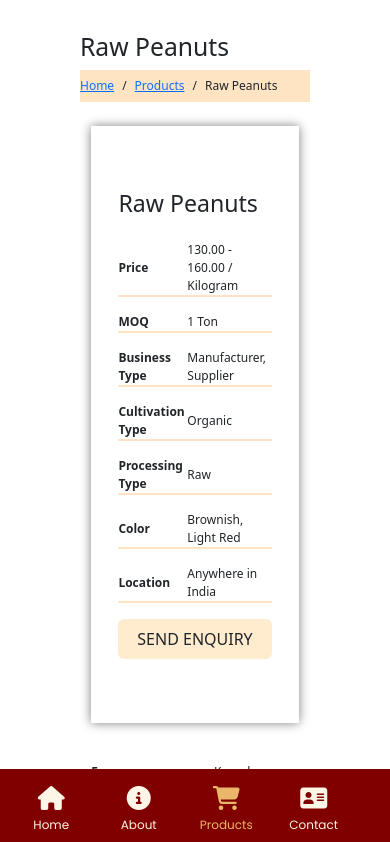
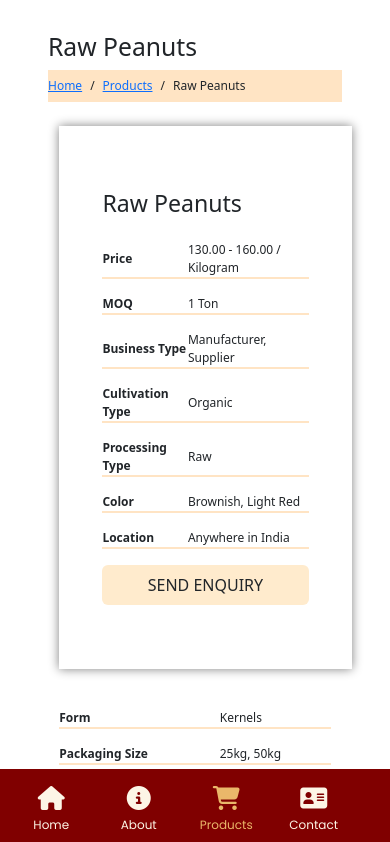
Before and after one commit to Janarthanan-97/React, a React (Vite) app: page /products/raw-peanuts in a window 390 px wide. Shown: the top 842 px of the page. Built offline with nearby package versions, Linux system fonts and the light colour scheme.

Commit message:
Sai industry items check

```diff
--- a/src/component/Products/Items/ProductItem.css
+++ b/src/component/Products/Items/ProductItem.css
@@ -63,12 +63,14 @@
 }
 
 @media (max-width:952px) {
-
     .item-first-div{
         font-size: 12px;
         margin: 1.5rem .7rem;
-        padding: 1rem 1rem;
+        /* padding: 1rem 3rem; */
         box-shadow: 0 0 10px grey;
+        flex-shrink: 0;
+        flex-grow: 0;
+        width: 75vw;
     }
     .item-image img{
         height: 10vh;
--- a/src/component/Products/Products.css
+++ b/src/component/Products/Products.css
@@ -19,7 +19,7 @@
     grid-template-columns: repeat(auto-fit, minmax(259px, auto));
     justify-items: center;
     grid-gap: 20px;
-
+    margin-top: 50px;
 }
 .image{
     height: 250px;
@@ -46,3 +46,9 @@
     border: 3px solid #78866B;
     border-radius: 8px;
 }
+@media (max-width:952px) {
+    .product-container{
+        padding: 2rem 3rem;
+        margin-bottom: 100px;
+    }
+}
--- a/src/component/Products/Products.jsx
+++ b/src/component/Products/Products.jsx
@@ -11,13 +11,13 @@ function Products() {
         <div className='product-nav'>
           <Link to='/'>Home</Link> <span>/</span> <Link to='/products' >Products</Link>
         </div>
-        {/* <div className='product-image-container'>
+        <div className='product-image-container'>
           <Link to='/products/roasted-peanuts'><ProductCard url='https://www.dropbox.com/scl/fi/ity51b7i74vo9v07u0h13/roasted-peanut.jpg?rlkey=31opxd0ejkdj28gkonsdhz4tb&dl=0&raw=1' /></Link>
           <Link to='/products/raw-peanuts'><ProductCard /></Link>
           <Link to='/products/virgin-groundnut-oil'><ProductCard url='https://www.dropbox.com/scl/fi/q83tm2ty2ef3eyd255n0a/virgin-groundnut-oil.jpg?rlkey=34kbhv1esl4ly9pj4h7biovkn&dl=0&raw=1' /></Link>
           <Link to='/products/virgin-coconut-oil'><ProductCard url='https://www.dropbox.com/scl/fi/mpewe3dfyz4ly5nvg6xvq/virgin-coconut-oil.jpg?rlkey=236p74f8hbzefr4hj4or9h1d6&dl=0&raw=1' /></Link>
           <Link to='/products/pure-coconut-oil'><ProductCard /></Link>
-        </div> */}
+        </div>
       </div>
     </section>
   )
```
